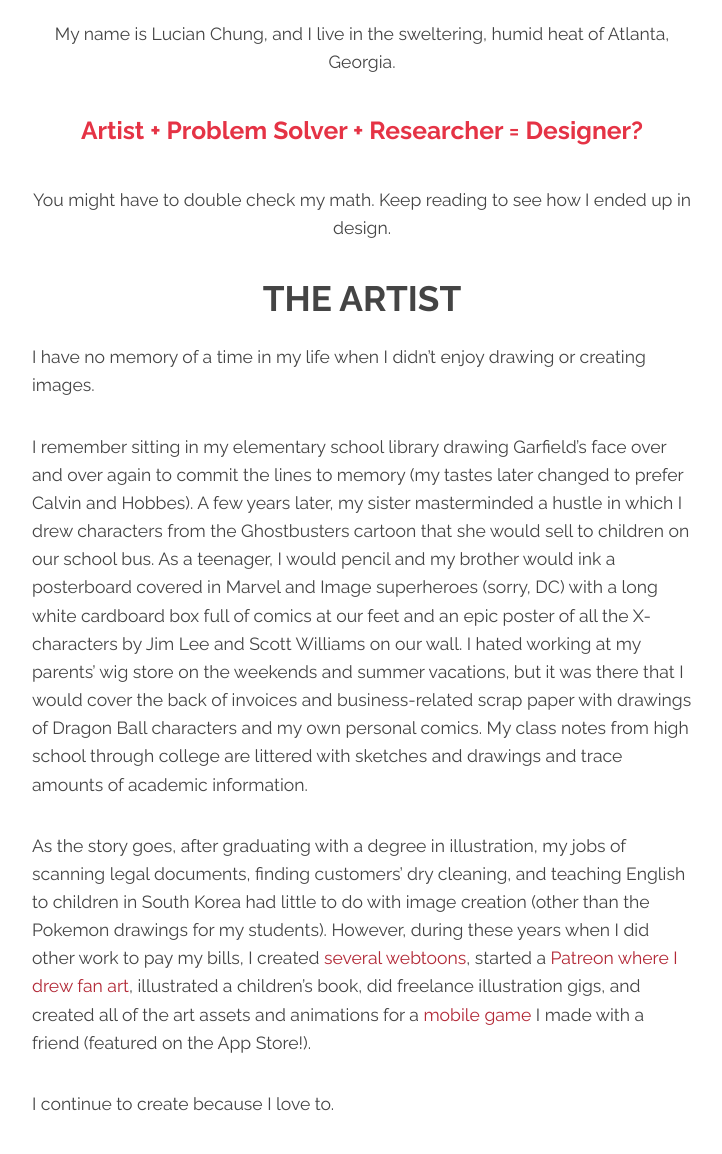
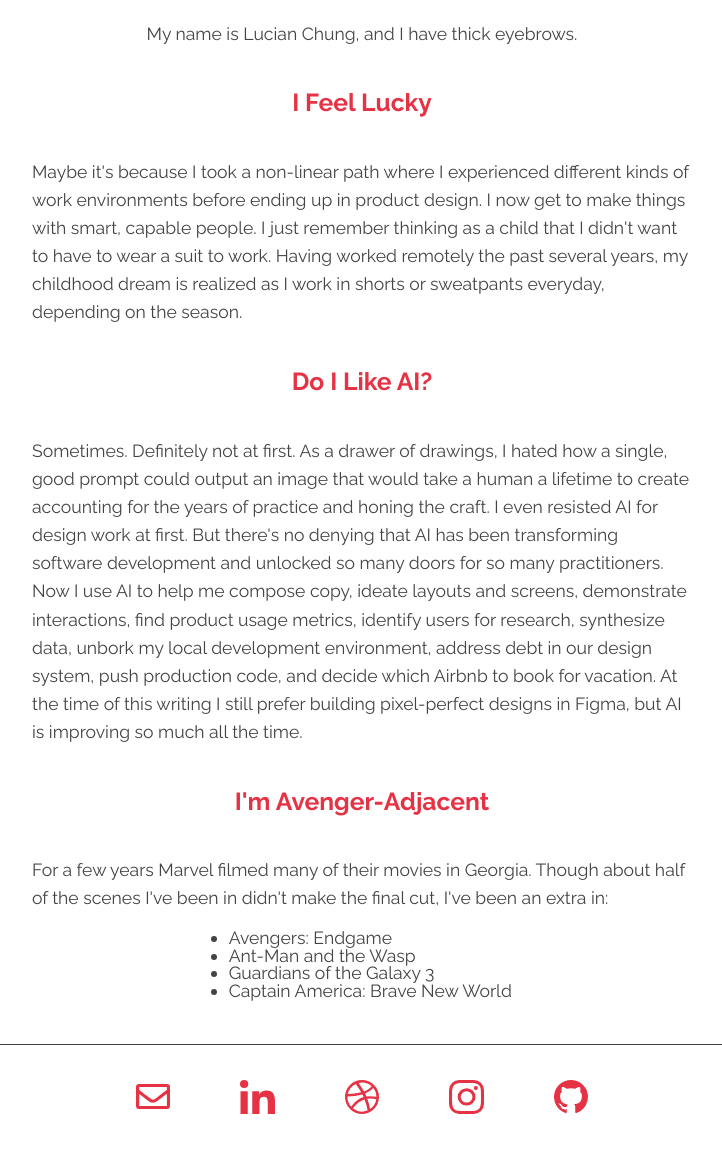
Before and after one commit to lucianchung/lucianchung.github.io, a plain HTML site: page about.html in a window 1280 px wide. Shown: the part 613-1767 px from the top of the page, without its empty margins (278-1000 px from the left). Drawn offline with Linux system fonts and the light colour scheme.

Commit message:
Updated about section and about.css

```diff
--- a/about.html
+++ b/about.html
@@ -54,65 +54,39 @@
       <figure class="about-img about-rocketship">
         <!-- <img src="images/Rocketship-333.png" class="about-image" alt="Lucian in a rocketship"> -->
       </figure>
-      <p class="align-center">My name is Lucian Chung, and I live in the sweltering, humid heat of Atlanta, Georgia.</p>
-      <h3 class="red-text">Artist + Problem Solver + Researcher = Designer?</h3>
-      <p class="align-center">You might have to double check my math. Keep reading to see how I ended up in design.</p>
+      <p class="align-center">My name is Lucian Chung, and I have thick eyebrows.</p>
     </header>
   </section>
 
   <!-- Body -->
   <section class="body-content">
-    <h2 class="artist about-subtitle">The artist</h2>
-    <section class="artist-text">
-      <p>I have no memory of a time in my life when I didn’t enjoy drawing or creating images.</p>
-      <p>I remember sitting in my elementary school library drawing Garfield’s face over and over again to commit the
-        lines to memory (my tastes later changed to prefer Calvin and Hobbes). A few years later, my sister masterminded
-        a hustle in which I drew characters from the Ghostbusters cartoon that she would sell to children on our school
-        bus. As a teenager, I would pencil and my brother would ink a posterboard covered in Marvel and Image
-        superheroes (sorry, DC) with a long white cardboard box full of comics at our feet and an epic poster of all the
-        X-characters by Jim Lee and Scott Williams on our wall. I hated working at my parents’ wig store on the weekends
-        and summer vacations, but it was there that I would cover the back of invoices and business-related scrap paper
-        with drawings of Dragon Ball characters and my own personal comics. My class notes from high school through
-        college are littered with sketches and drawings and trace amounts of academic information.</p>
-      <p>As the story goes, after graduating with a degree in illustration, my jobs of scanning legal documents, finding
-        customers’ dry cleaning, and teaching English to children in South Korea had little to do with image creation
-        (other than the Pokemon drawings for my students). However, during these years when I did other work to pay my
-        bills, I created <a href="https://www.webtoons.com/p/community/en/u/l9r66" target="_blank">several
-          webtoons</a>, started a <a href="https://www.patreon.com/lucianchungart" target="_blank">Patreon where I drew
-          fan art</a>, illustrated a children’s book, did freelance illustration gigs, and created all of the art assets
-        and animations for a <a href="mr-missile.html" target="_blank">mobile game</a> I made with a friend (featured on
-        the App Store!).</p>
-      <p>I continue to create because I love to.</p>
+    <h3 class="section-1 red-text">I feel lucky</h3>
+    <section class="section-1-text">
+      <p>Maybe it's because I took a non-linear path where I experienced different kinds of work environments before ending
+        up in product design. I now get to make things with smart, capable people. I just remember thinking as a child
+        that I didn't want to have to wear a suit to work. Having worked remotely the past several years, my childhood
+        dream is realized as I work in shorts or sweatpants everyday, depending on the season.</p>
     </section>
 
-    <h2 class="prob-solver about-subtitle">The problem solver</h2>
-    <p class="prob-solver-text">From childhood until now, I find it hard to resist a knot. If asked, I will gladly try
-      to untie a knot until successful or my fingers are bleeding (possible exaggeration). Though rare to see in the
-      present, while growing up, if I ever saw a spiral phone cord that was tangled, I would likewise try my best to
-      untangle it. Ditto for Slinkies (how have you been playing with this toy, you animal?). You say it’s unnecessary
-      to alphabetize your cd or DVD collection? I’ll do it anyway (and age myself with my examples)! If I see things
-      that are broken or out of order, I like to try to fix them. It’s not a neurosis, it’s a gift! (twitch twitch)
-      HTML, CSS, and JavaScript? These are new knots I’m learning to untie as they make my brain-fingers bleed (in a
-      good way).</p>
+    <h3 class="section-2 red-text">Do I like AI?</h3>
+    <p class="section-2-text">Sometimes. Definitely not at first. As a drawer of drawings, I hated how a single, good
+      prompt could output an image that would take a human a lifetime to create accounting for the years of practice
+      and honing the craft. I even resisted AI for design work at first. But there's no denying that AI has been transforming
+      software development and unlocked so many doors for so many practitioners. Now I use AI to help me
+      compose copy, ideate layouts and screens, demonstrate interactions, find product usage metrics, identify users for
+      research, synthesize data, unbork my local development environment, address debt in our design system, push production code,
+      and decide which Airbnb to book for vacation. At the time of this writing I still prefer building pixel-perfect designs in Figma,
+      but AI is improving so much all the time.</p>
 
-    <h2 class="researcher about-subtitle">The researcher</h2>
-    <p class="researcher-text">I am careful and thorough with my decisions. When my wife and I decided to buy a used
-      car, I made a spreadsheet gathering car models, year, mileage, dealership where sold, distance to dealership, and
-      links to reviews on two different sites. When I created a mobile game with my friend, I played levels over and
-      over and over and made a spreadsheet gathering my scores to determine score rankings for each level. When I wasted
-      a couple months of my life playing the Simpsons: Tapped Out, I made a <a
-        href="https://docs.google.com/spreadsheets/d/1-BO4CM4aY2SXodTTkYYA8YBOoVnCpqlIZvGtQJRtNLI/edit?usp=sharing"
-        target="_blank">spreadsheet</a> listing in-game items with their description, cost, and a calculated number to
-      determine the value they added to my town’s “Tree-hugging” or “Vanity” scores. Was it worth it? For the game,
-      sure. For life, not as much. I like collecting, compiling, and analyzing data. It helps me make informed
-      decisions.</p>
-
-    <h2 class="designer about-subtitle">The designer</h2>
-    <p class="designer-text">Being a visual artist / problem solver / researcher might sound like an unusual
-      combination, but people like me exist. And a lot of us have found a happy place where our skills and natural
-      tendencies overlap in User Experience Design. As UX designers, we are given problems to solve that require
-      research and visual solutions. What more could we ask for? Ice cream! Contact me via the links below to talk about
-      design (or anything else) or offer to buy me ice cream (or anything else).</p>
+    <h3 class="section-3 red-text">I'm Avenger-adjacent</h3>
+    <p class="section-3-text">For a few years Marvel filmed many of their movies in Georgia. Though about half of the scenes I've
+      been in didn't make the final cut, I've been an extra in:</p>
+      <ul class="section-3-list">
+        <li>Avengers: Endgame</li>
+        <li>Ant-Man and the Wasp</li>
+        <li>Guardians of the Galaxy 3</li>
+        <li>Captain America: Brave New World</li>
+      </ul>
   </section>
 
 
--- a/styles/about.css
+++ b/styles/about.css
@@ -23,14 +23,13 @@
   display: grid;
   grid-template-columns: 1fr 10fr 1fr;
   grid-template-areas:
-  ".    artist      ."
-  ".    artist-text   ."
-  ".    prob-solver      ."
-  ".    prob-solver-text      ."
-  ".    researcher      ."
-  ".    researcher-text      ."
-  ".    designer      ."
-  ".    designer-text      .";
+  ".    section-1      ."
+  ".    section-1-text   ."
+  ".    section-2      ."
+  ".    section-2-text      ."
+  ".    section-3      ."
+  ".    section-3-text      ."
+  ".    section-3-list      .";
 }
 
 .footer {
@@ -48,36 +47,41 @@
   grid-area: header-content;
 }
 
-.artist {
-  grid-area: artist;
+.section-1 {
+  grid-area: section-1;
 }
 
-.artist-text {
-  grid-area: artist-text;
+.section-1-text {
+  grid-area: section-1-text;
 }
 
-.prob-solver {
-  grid-area: prob-solver;
+.section-2 {
+  grid-area: section-2;
 }
 
-.prob-solver-text {
-  grid-area: prob-solver-text;
+.section-2-text {
+  grid-area: section-2-text;
 }
 
-.researcher {
-  grid-area: researcher;
+.section-3 {
+  grid-area: section-3;
 }
 
-.researcher-text {
-  grid-area: researcher-text;
+.section-3-text {
+  grid-area: section-3-text;
 }
 
-.designer {
-  grid-area: designer;
+.section-3-list {
+  grid-area: section-3-list;
+  list-style: disc outside;
+  margin: 0 0 2rem 1.5rem;
+  padding-left: 1.5rem;
+  text-align: left;
+  margin: auto;
 }
 
-.designer-text {
-  grid-area: designer-text;
+.section-3-list li {
+  text-align: left;
 }
 
 .footer-flex {
@@ -159,14 +163,13 @@
     display: grid;
     grid-template-columns: 1fr 3fr 1fr;
     grid-template-areas:
-    ".    artist      ."
-    ".    artist-text   ."
-    ".    prob-solver      ."
-    ".    prob-solver-text      ."
-    ".    researcher      ."
-    ".    researcher-text      ."
-    ".    designer      ."
-    ".    designer-text      .";
+    ".    section-1      ."
+    ".    section-1-text   ."
+    ".    section-2      ."
+    ".    section-2-text      ."
+    ".    section-3      ."
+    ".    section-3-text      ."
+    ".    section-3-list      .";
   }
 
   .footer {
@@ -202,14 +205,13 @@
     display: grid;
     grid-template-columns: 1fr 4fr 4fr 1fr;
     grid-template-areas:
-    ".    artist   artist    ."
-    ".    artist-text artist-text   ."
-    ".    prob-solver  prob-solver      ."
-    ".    prob-solver-text   prob-solver-text    ."
-    ".    researcher   researcher    ."
-    ".    researcher-text   researcher-text     ."
-    ".    designer   designer    ."
-    ".    designer-text   designer-text      .";
+    ".    section-1   section-1    ."
+    ".    section-1-text section-1-text   ."
+    ".    section-2  section-2      ."
+    ".    section-2-text   section-2-text    ."
+    ".    section-3   section-3    ."
+    ".    section-3-text   section-3-text     ."
+    ".    section-3-list   section-3-list    .";
   }
 
   .footer {
```
Also changed, not shown: 2 other files.
